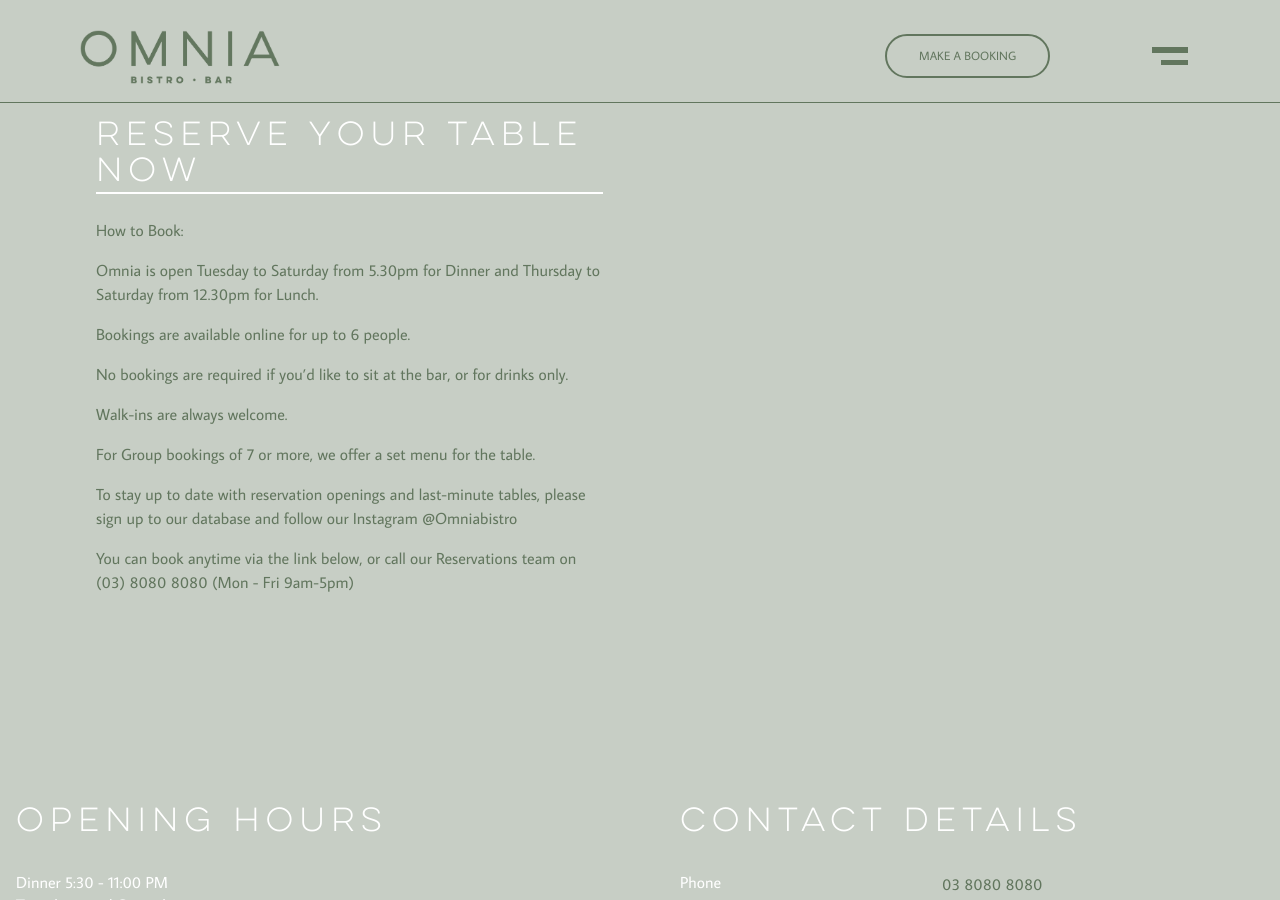
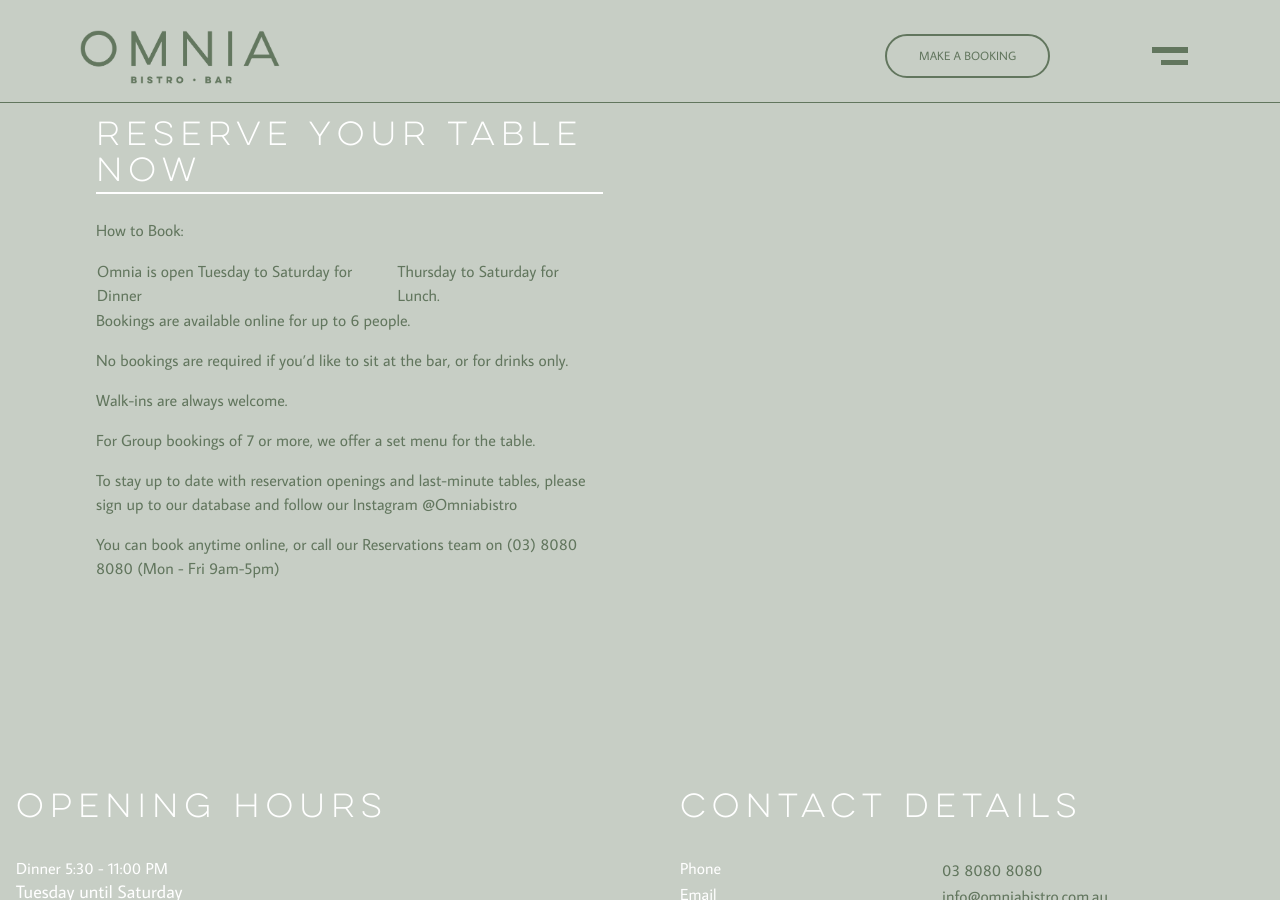
Before and after one commit to yugenomnia/omnia, a Jekyll site: the page built from _pages/Reservations.md, in a window 1280 px wide and 900 px high, scrolled down 992 px. Built offline with Jekyll 4.4.1, drawn with Linux system fonts in a browser that asks for light colours; a script that is not in the unit is left out.

Commit message:
TinaCMS content update by Yugen Omnia

```diff
--- a/_pages/Reservations.md
+++ b/_pages/Reservations.md
@@ -1,12 +1,12 @@
 ---
 layout: reservations
 permalink: /reservations/
-main_img: /assets/images/221026 - Omnia1539.jpg
+main_img: /assets/images/221026 - Omnia1538.jpg
 title: Reservations
 active_page: true
 meta_description: 'Book a table at Omnia Bistro and Bar today! '
 reservation_title: 'Reserve your table now '
-reservation_text: "How to Book:\n\nOmnia is open Tuesday to Saturday from 5.30pm for Dinner and Thursday to Saturday from 12.30pm for Lunch.\n\nBookings are available online for up to 6 people.\n\nNo bookings are required if you'd like to sit at the bar, or for drinks only.\n\nWalk-ins are always welcome.\n\nFor Group bookings of 7 or more, we offer a set menu for the table.\n\nTo stay up to date with reservation openings and last-minute tables, please sign up to our\_database and follow our Instagram @Omniabistro\_\n\nYou can book anytime via the link below, or call our Reservations team on (03) 8080 8080 (Mon - Fri 9am-5pm)\n"
+reservation_text: "How to Book:\n\nOmnia is open Tuesday to Saturday for Dinner | Thursday to Saturday for Lunch.\n\nBookings are available online for up to 6 people.\n\nNo bookings are required if you'd like to sit at the bar, or for drinks only.\n\nWalk-ins are always welcome.\n\nFor Group bookings of 7 or more, we offer a set menu for the table.\n\nTo stay up to date with reservation openings and last-minute tables, please sign up to our\_database and follow our Instagram @Omniabistro\_\n\nYou can book anytime online, or call our Reservations team on (03) 8080 8080 (Mon - Fri 9am-5pm)\n"
 dinner_days: Tuesday until Saturday
 lunch_time: 'Lunch 12:00 - 2:30 PM'
 lunch_days: Thursday until Saturday
```
